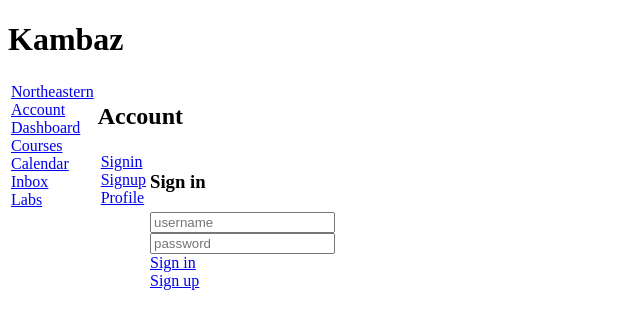
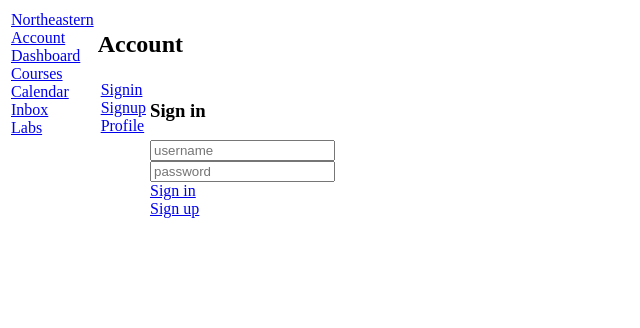
Before and after one commit to ashleytdavis/kambaz-react-web-app, a React (Vite) app: page /#/Kambaz/Account/Signin in a window 1280 px wide. Shown: the top 328 px of the page, without its empty margins (0-640 px from the left). Built offline with nearby package versions, Linux system fonts and the light colour scheme.

Commit message:
initial commit

```diff
--- a/src/Kambaz/index.tsx
+++ b/src/Kambaz/index.tsx
@@ -6,7 +6,6 @@ import Courses from "./Courses";
 export default function Kambaz() {
     return (
         <div id="wd-kambaz">
-            <h1>Kambaz</h1>
             <table>
                 <tr>
                     <td valign="top">
```
